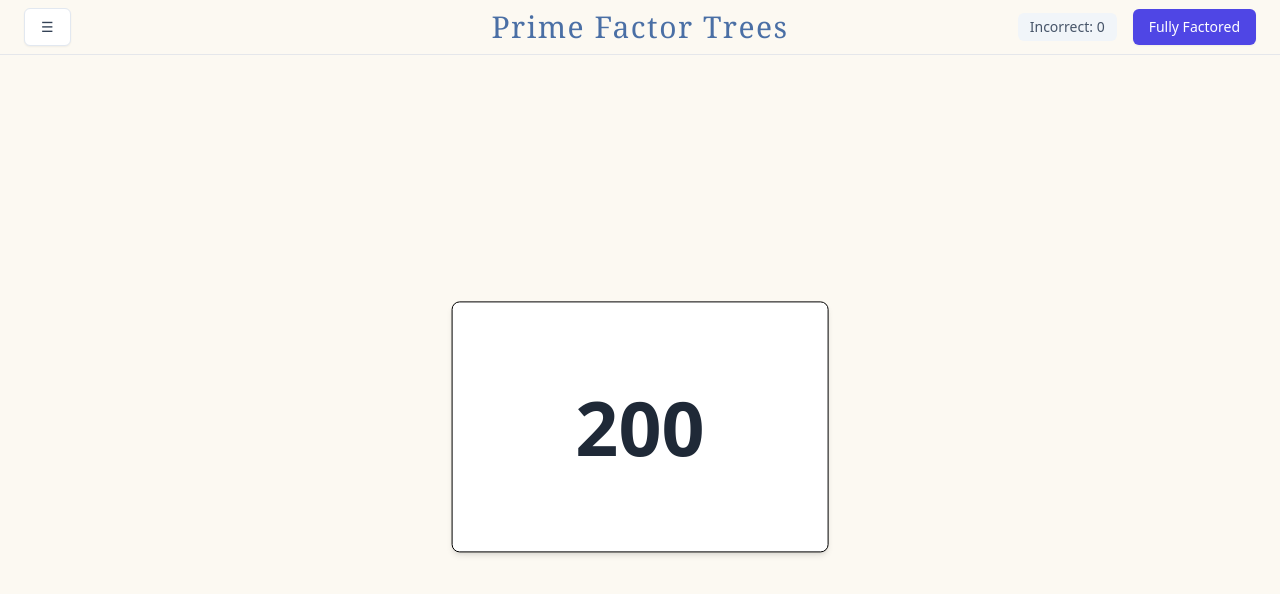
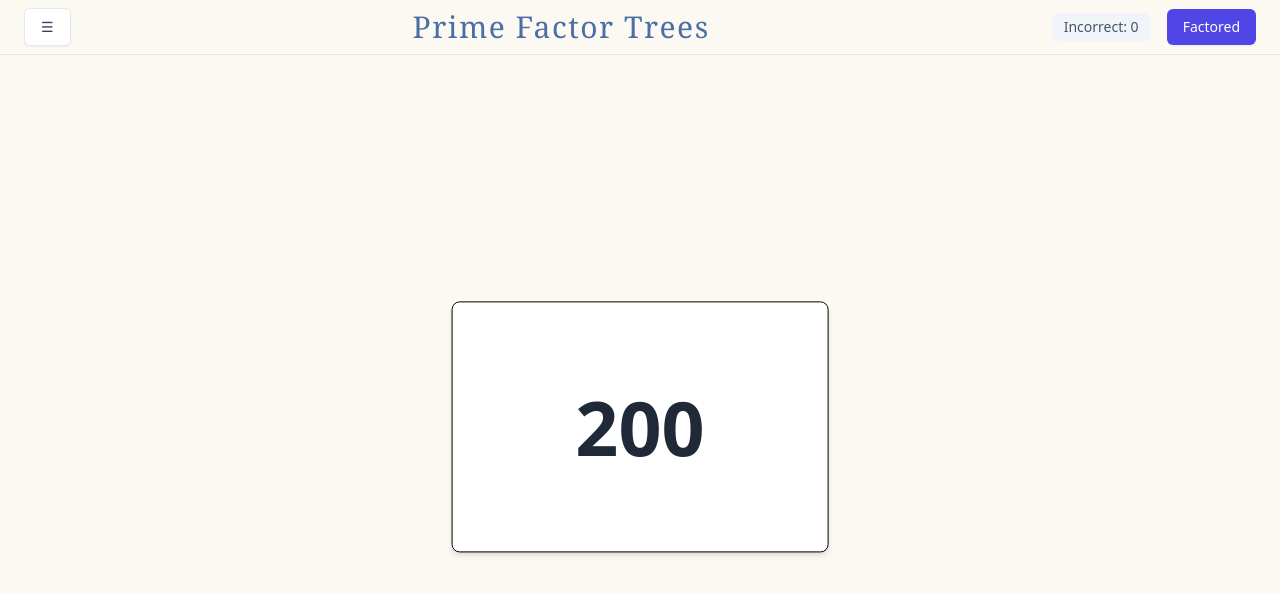
Before and after one commit to DrQuacks/factor-tree-app, a Next.js app: page / in a window 1280 px wide. Shown: the top 594 px of the page. Built offline with nearby package versions, Linux system fonts and the light colour scheme; no server answers.

Commit message:
nicer menu options

```diff
--- a/components/Navbar.tsx
+++ b/components/Navbar.tsx
@@ -13,9 +13,10 @@ interface NavBarProps {
   currentDifficulty: DifficultyLevel;
   incorrectMoves: number;
   showGameControls?: boolean; // New prop to control game-specific elements
+  isOnDashboard?: boolean; // New prop to detect if on dashboard
 }
 
-const NavBar = ({ onNewNumber, onHint, onSolution, onFullyFactored, onDifficultyChange, currentDifficulty, incorrectMoves, showGameControls = true }: NavBarProps) => {
+const NavBar = ({ onNewNumber, onHint, onSolution, onFullyFactored, onDifficultyChange, currentDifficulty, incorrectMoves, showGameControls = true, isOnDashboard = false }: NavBarProps) => {
   const [isMenuOpen, setIsMenuOpen] = useState(false);
   const [showDifficultySubmenu, setShowDifficultySubmenu] = useState(false);
   const [showUserProfile, setShowUserProfile] = useState(false);
@@ -27,7 +28,7 @@ const NavBar = ({ onNewNumber, onHint, onSolution, onFullyFactored, onDifficulty
       {/* Desktop Layout - Single Line */}
       <div className="hidden sm:flex items-center justify-between px-6 py-2">
         {/* Left side - Accordion Menu */}
-        <div className="relative">
+        <div className="relative flex-shrink-0">
           <button
             onClick={() => {
               setIsMenuOpen(!isMenuOpen);
@@ -119,8 +120,17 @@ const NavBar = ({ onNewNumber, onHint, onSolution, onFullyFactored, onDifficulty
                   </button>
                 </>
               )}
-              {session ? (
-                <>
+              {isOnDashboard ? (
+                <button
+                  onClick={() => {
+                    window.location.href = '/';
+                    setIsMenuOpen(false);
+                  }}
+                  className="block w-full text-left px-4 py-2 text-sm text-slate-700 hover:bg-slate-50 transition-colors border-b border-slate-100"
+                >
+                  Back to Game
+                </button>
+              ) : session ? (
                 <button
                   onClick={() => {
                     window.location.href = '/dashboard';
@@ -130,20 +140,6 @@ const NavBar = ({ onNewNumber, onHint, onSolution, onFullyFactored, onDifficulty
                 >
                   Dashboard
                 </button>
-                  <button
-                    onClick={() => {
-                      setShowUserProfile(!showUserProfile);
-                      if (!showUserProfile) {
-                        setShowDifficultySubmenu(false);
-                        setShowMobileUserProfile(false);
-                      }
-                      setIsMenuOpen(false);
-                    }}
-                    className="block w-full text-left px-4 py-2 text-sm text-slate-700 hover:bg-slate-50 transition-colors"
-                  >
-                    Profile
-                  </button>
-                </>
               ) : (
                 <button
                   onClick={() => { signIn(); setIsMenuOpen(false); }}
@@ -157,10 +153,10 @@ const NavBar = ({ onNewNumber, onHint, onSolution, onFullyFactored, onDifficulty
         </div>
 
         {/* Center - Title */}
-        <div className="absolute left-1/2 transform -translate-x-1/2 h-full flex items-center">
+        <div className="flex-1 flex justify-center items-center min-w-0">
           <button
             onClick={() => window.location.href = '/'}
-            className="text-2xl md:text-3xl font-light tracking-wider hover:opacity-80 transition-opacity cursor-pointer"
+            className="text-3xl font-light tracking-wider hover:opacity-80 transition-opacity cursor-pointer truncate"
             style={{ color: '#4A6FA5', fontFamily: 'Georgia, serif' }}
           >
             Prime Factor Trees
@@ -168,17 +164,17 @@ const NavBar = ({ onNewNumber, onHint, onSolution, onFullyFactored, onDifficulty
         </div>
 
         {/* Right side - Fully Factored button and Incorrect indicator */}
-        <div className="flex items-center gap-4">
+        <div className="flex items-center gap-2 lg:gap-4 flex-shrink-0">
           {showGameControls && (
             <>
-              <div className="text-sm text-slate-600 font-medium bg-slate-100 px-3 py-1 rounded-md">
+              <div className="text-xs lg:text-sm text-slate-600 font-medium bg-slate-100 px-2 lg:px-3 py-1 rounded-md whitespace-nowrap">
                 Incorrect: {incorrectMoves}
               </div>
               <button
                 onClick={onFullyFactored}
-                className="px-4 py-2 rounded-md text-sm font-medium text-white bg-indigo-600 hover:bg-indigo-700 transition-colors shadow-sm"
+                className="px-2 lg:px-4 py-2 rounded-md text-xs lg:text-sm font-medium text-white bg-indigo-600 hover:bg-indigo-700 transition-colors shadow-sm whitespace-nowrap"
               >
-                Fully Factored
+                Factored
               </button>
             </>
           )}
@@ -235,6 +231,18 @@ const NavBar = ({ onNewNumber, onHint, onSolution, onFullyFactored, onDifficulty
 
           {isMenuOpen && (
             <div className="absolute top-full left-0 mt-1 bg-white border border-slate-200 rounded-md shadow-lg z-50 min-w-40 w-48">
+              {isOnDashboard ? (
+                <button
+                  onClick={() => {
+                    window.location.href = '/';
+                    setIsMenuOpen(false);
+                  }}
+                  className="block w-full text-left px-4 py-2 text-sm text-slate-700 hover:bg-slate-50 transition-colors border-b border-slate-100"
+                >
+                  Back to Game
+                </button>
+              ) : showGameControls ? (
+                <>
                   <button
                     onClick={() => { onNewNumber(); setIsMenuOpen(false); }}
                     className="block w-full text-left px-4 py-2 text-sm text-slate-700 hover:bg-slate-50 transition-colors border-b border-slate-100"
@@ -306,8 +314,12 @@ const NavBar = ({ onNewNumber, onHint, onSolution, onFullyFactored, onDifficulty
                   >
                     Solution
                   </button>
+                </>
+              ) : null}
+
               {session ? (
                 <>
+                  {!isOnDashboard && (
                     <button
                       onClick={() => {
                         window.location.href = '/dashboard';
@@ -317,6 +329,7 @@ const NavBar = ({ onNewNumber, onHint, onSolution, onFullyFactored, onDifficulty
                     >
                       Dashboard
                     </button>
+                  )}
                   <div className="relative">
                     <button
                       onClick={() => {
@@ -398,15 +411,15 @@ const NavBar = ({ onNewNumber, onHint, onSolution, onFullyFactored, onDifficulty
           {/* Top Row - Incorrect Counter */}
           <div className="flex items-center justify-end space-x-2 px-2 py-2 rounded-md bg-slate-100">
             <span className="text-xs font-medium text-slate-600">Incorrect:</span>
-            <span className="text-xs font-bold text-red-600">{incorrectMoves}</span>
+            <span className="text-xs font-bold text-slate-600">{incorrectMoves}</span>
           </div>
 
-          {/* Bottom Row - Fully Factored Button */}
+          {/* Bottom Row - Factored Button */}
           <button
             onClick={onFullyFactored}
             className="px-2 py-2 rounded-md text-xs font-medium text-white bg-indigo-600 hover:bg-indigo-700 transition-colors shadow-sm"
           >
-            Fully Factored
+            Factored
           </button>
         </div>
       </div>
--- a/lib/constants.ts
+++ b/lib/constants.ts
@@ -29,7 +29,7 @@ export const FACTOR_TREE_CONSTANTS = {
 } as const;
 
 // Probability of getting a prime number instead of a composite number
-export const PRIME_NUMBER_PROBABILITY = 0.2;
+export const PRIME_NUMBER_PROBABILITY = 0.15;
 
 // Game difficulty levels - Composite numbers
 export const GAME_DIFFICULTY = {
--- a/pages/dashboard.tsx
+++ b/pages/dashboard.tsx
@@ -101,6 +101,7 @@ export default function Dashboard() {
         currentDifficulty="MEDIUM"
         incorrectMoves={0}
         showGameControls={false}
+        isOnDashboard={true}
       />
 
       <div className="max-w-6xl mx-auto px-4 py-8">
```
Lines whose indentation alone changed are shown as unchanged.
